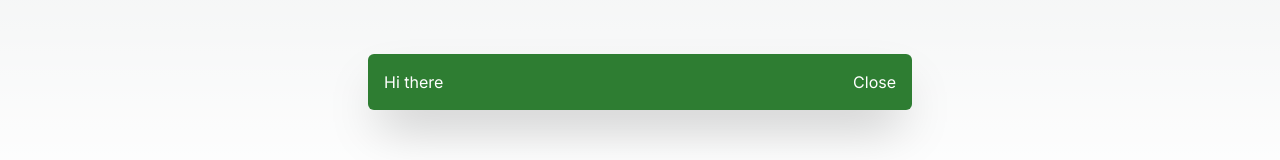
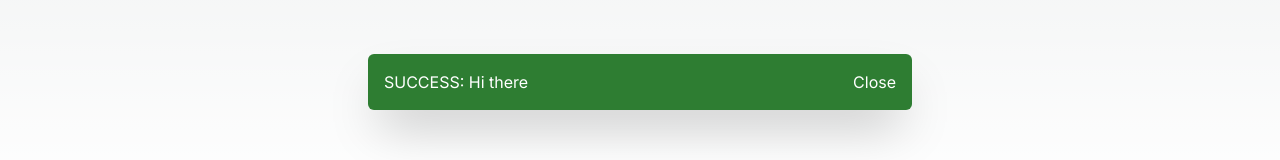
Before and after one commit to JRIngram/ttrpg-dungeon-planner, a Next.js app in the folder client/: page / in a window 1280 px wide. Both pictures are taken after a click on the button "Make some toast!". Shown: the part 686-846 px from the top of the page. Built offline with nearby package versions, Linux system fonts and the light colour scheme.

Commit message:
Add unit tests for toast

```diff
--- a/client/src/app/page.tsx
+++ b/client/src/app/page.tsx
@@ -26,7 +26,7 @@ export default function Home() {
       {toasts.map(({ message, type }) => {
         return (
           <>
-            <Toast message={message} type={type} />
+            <Toast message={message} type={type} onClose={() => {}} />
           </>
         );
       })}
--- a/client/src/components/molecules/Toast/Toast.tsx
+++ b/client/src/components/molecules/Toast/Toast.tsx
@@ -1,8 +1,12 @@
 import { type ToastConfig, ToastType } from "@/types/toast";
 import { useContext } from "react";
 
-export const Toast = ({ message, type }: ToastConfig) => {
-  const getBackgroundColor = (type: ToastType) => {
+interface Props extends ToastConfig {
+  onClose: () => void;
+}
+
+export const Toast = ({ message, type, onClose }: Props) => {
+  const getBackgroundColor = (type: ToastType): string => {
     switch (type) {
       case ToastType.SUCCESS:
         return "bg-success";
@@ -19,8 +23,12 @@ export const Toast = ({ message, type }: ToastConfig) => {
     <div
       className={`animate-toastFadeIn min-h-8 w-6/12 p-4 rounded-md ${getBackgroundColor(type)} flex flex-row gap-4 justify-between shadow-2xl`}
     >
-      <p className={"text-white"}>{message}</p>
-      <button className="text-white">Close</button>
+      <p className={"text-white"}>
+        {ToastType[type]}: {message}
+      </p>
+      <button className="text-white" onClick={onClose}>
+        Close
+      </button>
     </div>
   );
 };
--- a/client/src/types/toast.ts
+++ b/client/src/types/toast.ts
@@ -4,7 +4,7 @@ export enum ToastType {
   ERROR,
 }
 
-export type ToastConfig = {
+export interface ToastConfig {
   message: string;
   type: ToastType;
-};
+}
```
Also changed, not shown: 2 other files (tests, documents, lock files or other folders).
